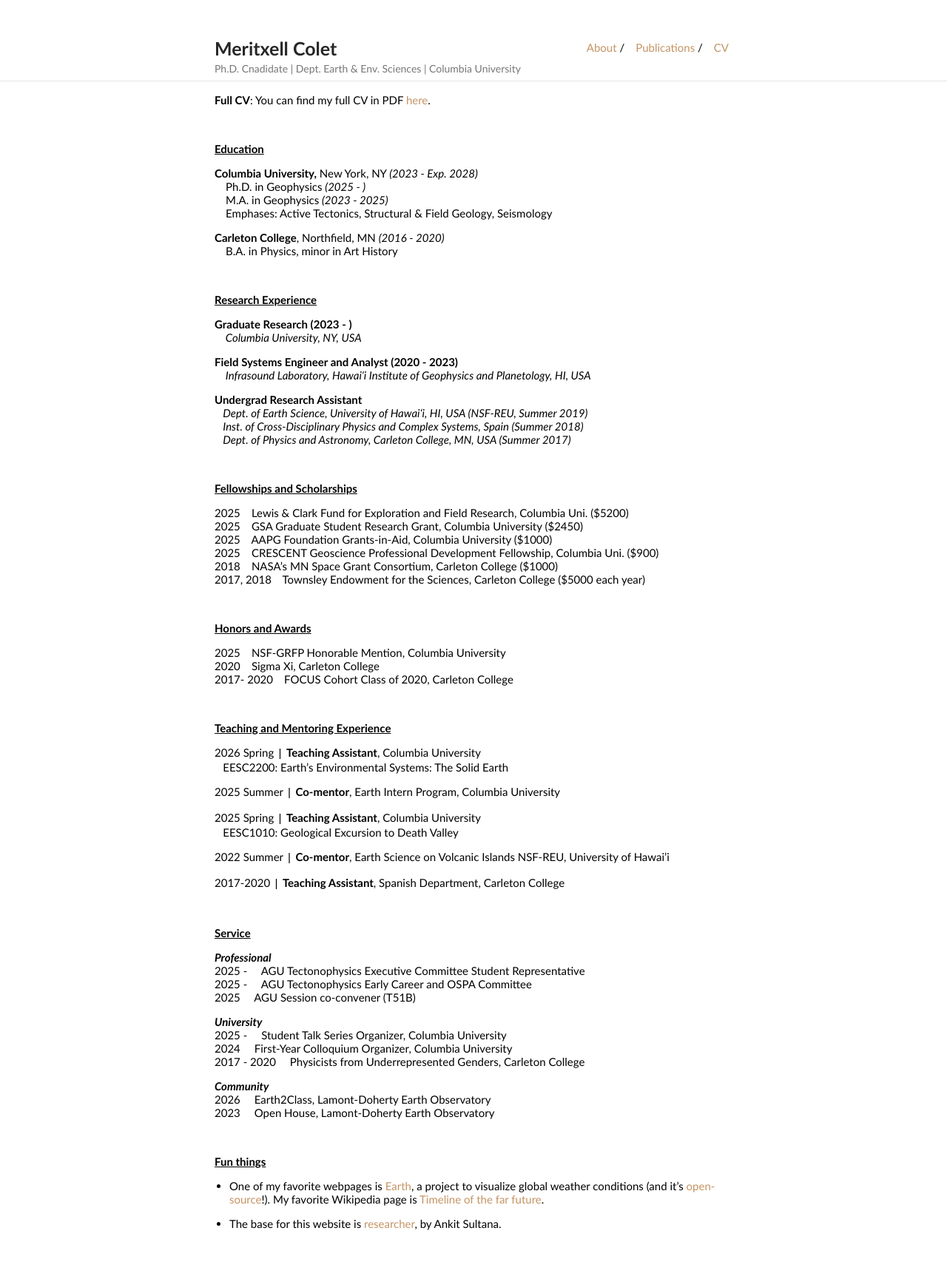
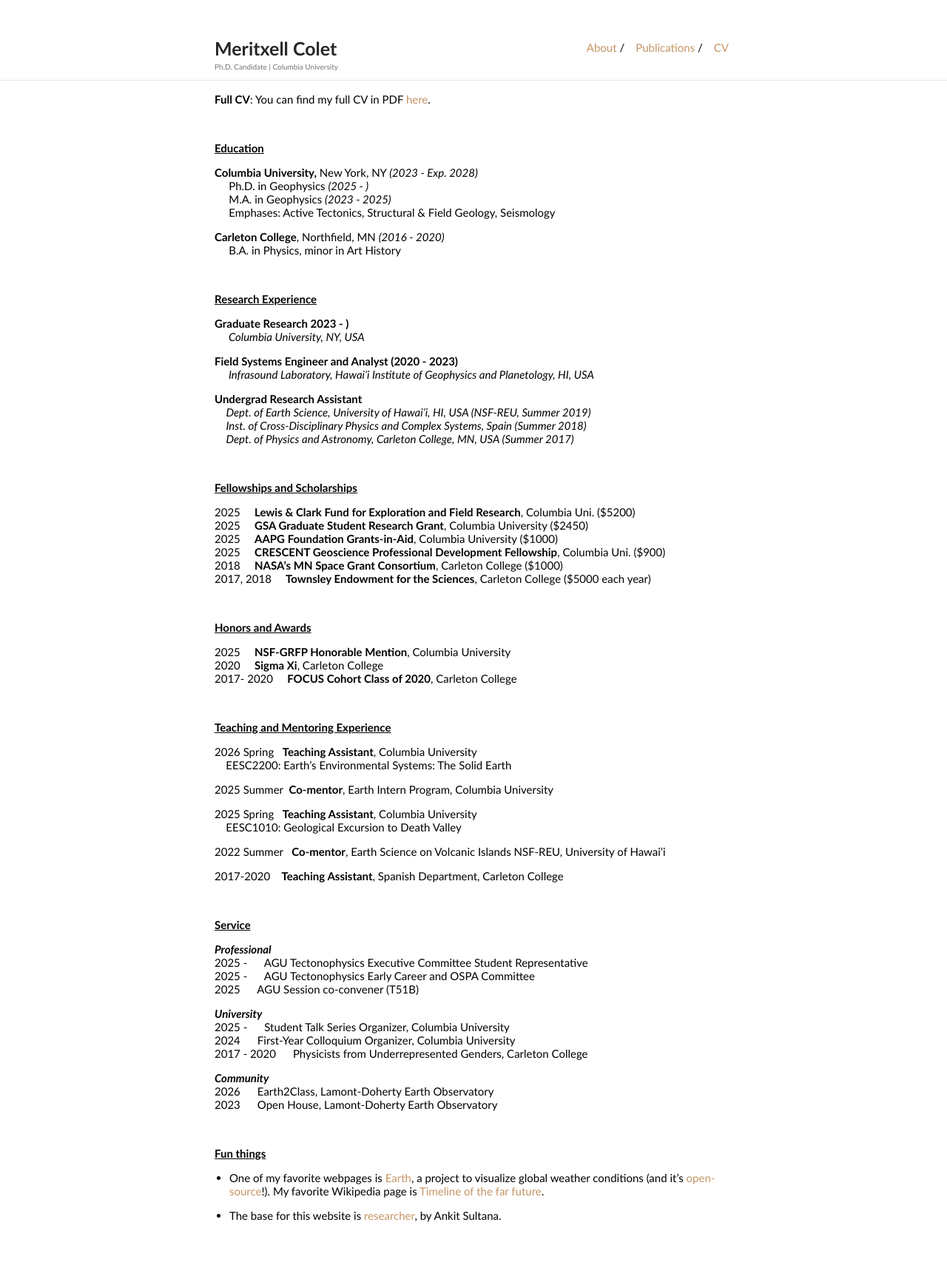
Before and after one commit to MeritxellC/MeritxellC.github.io, a Jekyll site: the page built from cv/cv.md, in a window 1280 px wide. Shown: the whole page at 74% size. Built offline with Jekyll 4.4.1, drawn with Linux system fonts in a browser that asks for light colours.

Commit message:
Fix more typos

```diff
--- a/_layouts/default.html
+++ b/_layouts/default.html
@@ -62,7 +62,7 @@
             <!--<a id="author-name" class="alignable pull-left" href="{{ site.url }}{{ site.baseurl }}">{{ site.title }}</a>-->
             <div class="alignable pull-left">
                 <a id="author-name" href="{{ site.url }}{{ site.baseurl }}">{{ site.title }}</a>
-                <div id="author-subtitle">Ph.D. Cnadidate | Dept. Earth & Env. Sciences | Columbia University</div>
+                <div id="author-subtitle">Ph.D. Candidate | Columbia University</div>
             </div>
             <ul id="navlist" class="alignable pull-right navbar-ul">
                 {% for x in site.nav %}
--- a/_sass/_style.scss
+++ b/_sass/_style.scss
@@ -42,7 +42,7 @@ hr {
     font-weight: bold;
 }
 #author-subtitle {
-    font-size: 14px;
+    font-size: 10px;
     color: #777;
     margin-top: 4px;
 }
--- a/cv/cv.md
+++ b/cv/cv.md
@@ -12,14 +12,14 @@ layout: default
 <p><strong><u>Education</u></strong></p>
 <p>
 <b>Columbia University,</b> New York, NY <i>(2023 - Exp. 2028)</i><br>
-&emsp; Ph.D. in Geophysics <i>(2025 - )</i><br>
-&emsp; M.A. in Geophysics <i>(2023 - 2025)</i> <br>
-&emsp; Emphases: Active Tectonics, Structural & Field Geology, Seismology<br>
+&nbsp;&nbsp;&nbsp;&nbsp; Ph.D. in Geophysics <i>(2025 - )</i><br>
+&nbsp;&nbsp;&nbsp;&nbsp; M.A. in Geophysics <i>(2023 - 2025)</i> <br>
+&nbsp;&nbsp;&nbsp;&nbsp; Emphases: Active Tectonics, Structural & Field Geology, Seismology<br>
 </p>
 
 <p>
 <b>Carleton College</b>, Northfield, MN <i>(2016 - 2020) </i><br>
-&emsp; B.A. in Physics, minor in Art History
+&nbsp;&nbsp;&nbsp;&nbsp; B.A. in Physics, minor in Art History
 </p>
 
 <br style="line-height:1">
@@ -27,58 +27,58 @@ layout: default
 <p><strong><u>Research Experience</u></strong></p>
 
 <p>
-<strong>Graduate Research (2023 - ) </strong><br>
-&emsp;<i> Columbia University, NY, USA </i><br>
+<strong>Graduate Research 2023 - ) </strong><br>
+&nbsp;&nbsp;&nbsp;&nbsp;<i> Columbia University, NY, USA </i><br>
 </p>
 
 <p>
 <strong>Field Systems Engineer and Analyst (2020 - 2023)</strong> <br>
-&emsp;<i> Infrasound Laboratory, Hawaiʻi Institute of Geophysics and Planetology, HI, USA </i><br>
+&nbsp;&nbsp;&nbsp;&nbsp;<i> Infrasound Laboratory, Hawaiʻi Institute of Geophysics and Planetology, HI, USA </i><br>
 </p>
 
 <p>
 <strong>Undergrad Research Assistant </strong><br>
-&emsp;<i>Dept. of Earth Science, University of Hawaiʻi, HI, USA (NSF-REU, Summer 2019)</i><br>
-&emsp;<i>Inst. of Cross-Disciplinary Physics and Complex Systems, Spain (Summer 2018) </i><br>
-&emsp;<i>Dept. of Physics and Astronomy, Carleton College, MN, USA (Summer 2017)</i>
+&nbsp;&nbsp;&nbsp;&nbsp;<i>Dept. of Earth Science, University of Hawaiʻi, HI, USA (NSF-REU, Summer 2019)</i><br>
+&nbsp;&nbsp;&nbsp;&nbsp;<i>Inst. of Cross-Disciplinary Physics and Complex Systems, Spain (Summer 2018) </i><br>
+&nbsp;&nbsp;&nbsp;&nbsp;<i>Dept. of Physics and Astronomy, Carleton College, MN, USA (Summer 2017)</i>
 </p>
 <br style="line-height:1">
 
 <p><strong><u>Fellowships and Scholarships</u></strong></p>
 
 <p>
-2025&emsp; Lewis & Clark Fund for Exploration and Field Research, Columbia Uni. ($5200)<br>
-2025&emsp; GSA Graduate Student Research Grant, Columbia University ($2450)<br>
-2025&emsp; AAPG Foundation Grants-in-Aid, Columbia University ($1000) <br>
-2025&emsp; CRESCENT Geoscience Professional Development Fellowship, Columbia Uni. ($900)<br>
-2018&emsp; NASA’s MN Space Grant Consortium, Carleton College ($1000)<br>
-2017, 2018&emsp; Townsley Endowment for the Sciences, Carleton College ($5000 each year)<br>
+2025&nbsp;&nbsp;&nbsp;&nbsp; <b>Lewis & Clark Fund for Exploration and Field Research</b>, Columbia Uni. ($5200)<br>
+2025&nbsp;&nbsp;&nbsp;&nbsp; <b>GSA Graduate Student Research Grant</b>, Columbia University ($2450)<br>
+2025&nbsp;&nbsp;&nbsp;&nbsp; <b>AAPG Foundation Grants-in-Aid</b>, Columbia University ($1000) <br>
+2025&nbsp;&nbsp;&nbsp;&nbsp; <b>CRESCENT Geoscience Professional Development Fellowship</b>, Columbia Uni. ($900)<br>
+2018&nbsp;&nbsp;&nbsp;&nbsp; <b>NASA’s MN Space Grant Consortium</b>, Carleton College ($1000)<br>
+2017, 2018&nbsp;&nbsp;&nbsp;&nbsp; <b>Townsley Endowment for the Sciences</b>, Carleton College ($5000 each year)<br>
 
 </p>
 
 <br style="line-height:1">
 
 <p><strong><u>Honors and Awards</u></strong></p>
-2025&emsp; NSF-GRFP Honorable Mention, Columbia University<br>
-2020&emsp; Sigma Xi, Carleton College <br>
-2017- 2020&emsp; FOCUS Cohort Class of 2020, Carleton College
+2025&nbsp;&nbsp;&nbsp;&nbsp;  <b>NSF-GRFP Honorable Mention</b>, Columbia University<br>
+2020&nbsp;&nbsp;&nbsp;&nbsp;  <b>Sigma Xi</b>, Carleton College <br>
+2017- 2020&nbsp;&nbsp;&nbsp;&nbsp;  <b>FOCUS Cohort Class of 2020</b>, Carleton College
 
 
 <br style="line-height:1">
 
 <p><strong><u>Teaching and Mentoring Experience</u></strong></p>
 
-2026 Spring `|`  <strong>Teaching Assistant</strong>, Columbia University <br>
-&emsp;EESC2200: Earth’s Environmental Systems: The Solid Earth<br>
+2026 Spring&nbsp;&nbsp; <strong>Teaching Assistant</strong>, Columbia University <br>
+&nbsp;&nbsp;&nbsp;&nbsp;EESC2200: Earth’s Environmental Systems: The Solid Earth<br>
 
-2025 Summer `|`  <strong>Co-mentor</strong>, Earth Intern Program, Columbia University <br>
+2025 Summer&nbsp;&nbsp;<strong>Co-mentor</strong>, Earth Intern Program, Columbia University <br>
 
-2025 Spring `|` <strong>Teaching Assistant</strong>, Columbia University<br>
-&emsp;EESC1010: Geological Excursion to Death Valley<br>
+2025 Spring &nbsp;&nbsp;<strong>Teaching Assistant</strong>, Columbia University<br>
+&nbsp;&nbsp;&nbsp;&nbsp;EESC1010: Geological Excursion to Death Valley<br>
 
-2022 Summer `|` <strong>Co-mentor</strong>, Earth Science on Volcanic Islands NSF-REU, University of Hawai'i <br>
+2022 Summer &nbsp;&nbsp;<strong>Co-mentor</strong>, Earth Science on Volcanic Islands NSF-REU, University of Hawai'i <br>
 
-2017-2020 `|`  <strong>Teaching Assistant</strong>, Spanish Department, Carleton College <br>
+2017-2020 &nbsp;&nbsp;  <strong>Teaching Assistant</strong>, Spanish Department, Carleton College <br>
 
 <br style="line-height:1">
 
@@ -86,22 +86,22 @@ layout: default
 <p><strong><u>Service</u></strong></p>
 <p>
 <b><i>Professional </i></b> <br>
-2025 - &emsp;  AGU Tectonophysics Executive Committee Student Representative<br>
-2025 -  &emsp;  AGU Tectonophysics Early Career and OSPA Committee<br>
-2025 &emsp; AGU Session co-convener (T51B)<br>
+2025 - &nbsp;&nbsp;&nbsp;&nbsp;  AGU Tectonophysics Executive Committee Student Representative<br>
+2025 -  &nbsp;&nbsp;&nbsp;&nbsp;  AGU Tectonophysics Early Career and OSPA Committee<br>
+2025 &nbsp;&nbsp;&nbsp;&nbsp; AGU Session co-convener (T51B)<br>
 </p>
 
 <p>
 <b><i>University </i></b> <br>
-2025 - &emsp; Student Talk Series Organizer, Columbia University <br>
-2024  &emsp;  First-Year Colloquium Organizer, Columbia University<br>
-2017 - 2020 &emsp; Physicists from Underrepresented Genders, Carleton College<br>
+2025 - &nbsp;&nbsp;&nbsp;&nbsp; Student Talk Series Organizer, Columbia University <br>
+2024  &nbsp;&nbsp;&nbsp;&nbsp;  First-Year Colloquium Organizer, Columbia University<br>
+2017 - 2020 &nbsp;&nbsp;&nbsp;&nbsp; Physicists from Underrepresented Genders, Carleton College<br>
 </p>
 
 <p>
 <b><i>Community </i></b><br>
-2026 &emsp; Earth2Class, Lamont-Doherty Earth Observatory<br>
-2023 &emsp; Open House, Lamont-Doherty Earth Observatory<br>
+2026 &nbsp;&nbsp;&nbsp;&nbsp; Earth2Class, Lamont-Doherty Earth Observatory<br>
+2023 &nbsp;&nbsp;&nbsp;&nbsp; Open House, Lamont-Doherty Earth Observatory<br>
 </p>
 
 <br style="line-height:1">
```
Also changed, not shown: index.md (+4 -1 lines).
